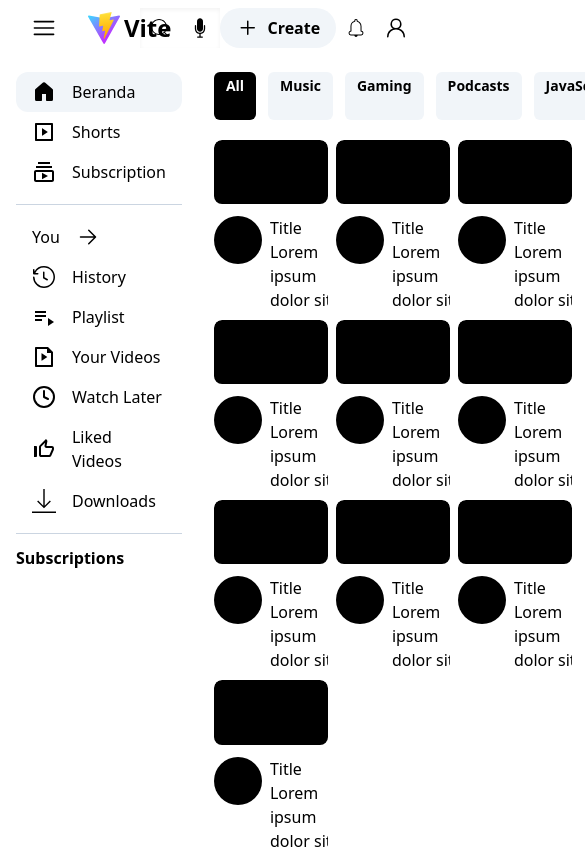
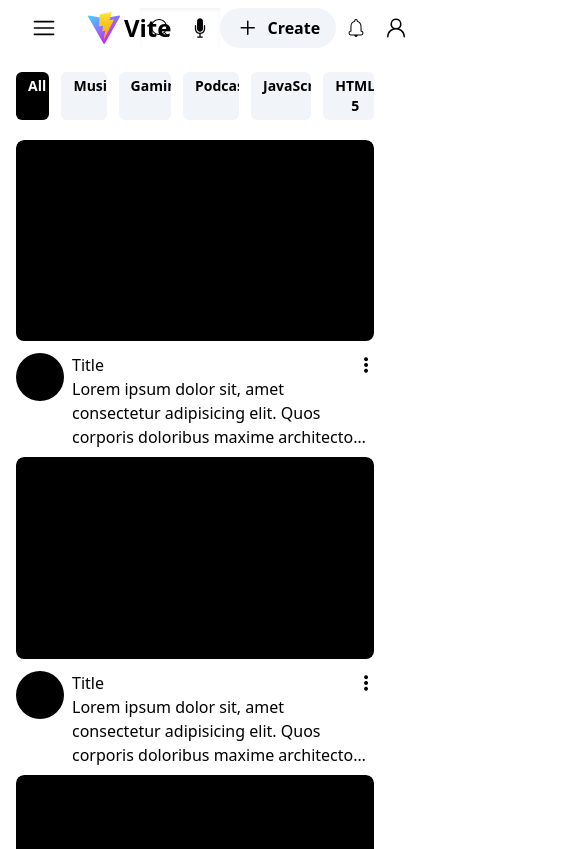
Before and after one commit to maul112/buat-beranda-youtube, a React (Vite) app: page / in a window 390 px wide. Shown: the top 849 px of the page, 585 px wide, since content can reach past the window. Built offline with nearby package versions, Linux system fonts and the light colour scheme.

Commit message:
responsive video card

```diff
--- a/src/components/Category/Catbut.jsx
+++ b/src/components/Category/Catbut.jsx
@@ -1,6 +1,6 @@
 /* eslint-disable react/prop-types */
 export default function Catbut({children, isSelected, ...props}) {
     return (
-        <button {...props} className={`${isSelected? "bg-black text-white" :  "bg-slate-100 border-slate-400"} text-sm px-3 py-1 flex rounded-md font-semibold hover:bg-slate-200 transition-all`}>{children}</button>
+        <button {...props} className={`${isSelected? "bg-black text-white" : "bg-slate-100 border-slate-400"} line-clamp-1 text-sm px-3 py-1 flex rounded-md font-semibold hover:bg-slate-200 transition-all`}>{children}</button>
     )
 }
--- a/src/components/Category/index.jsx
+++ b/src/components/Category/index.jsx
@@ -6,6 +6,7 @@ export default function Category() {
     const [selectedCategory, setSelectedCategory] = useState("All");
 
     return (
+        <div className="overflow-x-scroll no-scrollbar">
             <div className="flex gap-3">
                 <Catbut isSelected={selectedCategory === "All"} onClick={() => setSelectedCategory("All")}>All</Catbut>
                 <Catbut isSelected={selectedCategory === "Music"} onClick={() => setSelectedCategory("Music")}>Music</Catbut>
@@ -14,5 +15,6 @@ export default function Category() {
                 <Catbut isSelected={selectedCategory === "JavaScript"} onClick={() => setSelectedCategory("JavaScript")}>JavaScript</Catbut>
                 <Catbut isSelected={selectedCategory === "HTML 5"} onClick={() => setSelectedCategory("HTML 5")}>HTML 5</Catbut>
             </div>
+        </div>
     )
 }
--- a/src/components/Sidebar/index.jsx
+++ b/src/components/Sidebar/index.jsx
@@ -55,7 +55,7 @@ export default function Sidebar() {
 
     return (
         <>
-            <div className={`${isOpen ? "w-72" : "w-28"} p-4`}>
+            <div className={`hidden md:block ${isOpen ? "md:w-72" : "block md:w-28"} p-4`}>
                 {navLinkAttr.map((item, index) => (
                     <>
                         <Navlink link={item.link} title={item.title} isSelected={location.pathname === item.link} additionClass={item.additionClass} showInMinimizeSidebar={item.showInMinimizeSidebar}>
--- a/src/index.css
+++ b/src/index.css
@@ -1,3 +1,15 @@
 @tailwind base;
 @tailwind components;
 @tailwind utilities;
+
+@layer utilities {
+    /* Hide scrollbar for Chrome, Safari and Opera */
+    .no-scrollbar::-webkit-scrollbar {
+        display: none;
+    }
+   /* Hide scrollbar for IE, Edge and Firefox */
+    .no-scrollbar {
+        -ms-overflow-style: none;  /* IE and Edge */
+        scrollbar-width: none;  /* Firefox */
+  }
+}
--- a/src/pages/beranda.jsx
+++ b/src/pages/beranda.jsx
@@ -10,10 +10,10 @@ export default function Beranda() {
     return (
         <main className="p-4 w-full">
             <Category />
-            <main className={cn("grid gap-2 mt-5", isOpen ? "grid-cols-3" : "grid-cols-4")}>
+            <main className={cn("grid gap-2 mt-5", isOpen ? "grid-cols-1 md:grid-cols-2 lg:grid-cols-3" : "grid-cols-1 md:grid-cols-2 lg:grid-cols-4")}>
                 {Array(10).fill(0).map((_, i) => (
                     <div key={i} className="rounded-lg overflow-hidden">
-                        <div className="w-full aspect-video bg-black rounded-lg"></div>
+                        <div className="md:w-full aspect-video bg-black rounded-lg"></div>
                         <div className="flex gap-2 pt-3">
                             <div>
                                 <div className="w-12 h-12 bg-black rounded-full"></div>
```
Lines whose indentation alone changed are shown as unchanged.
